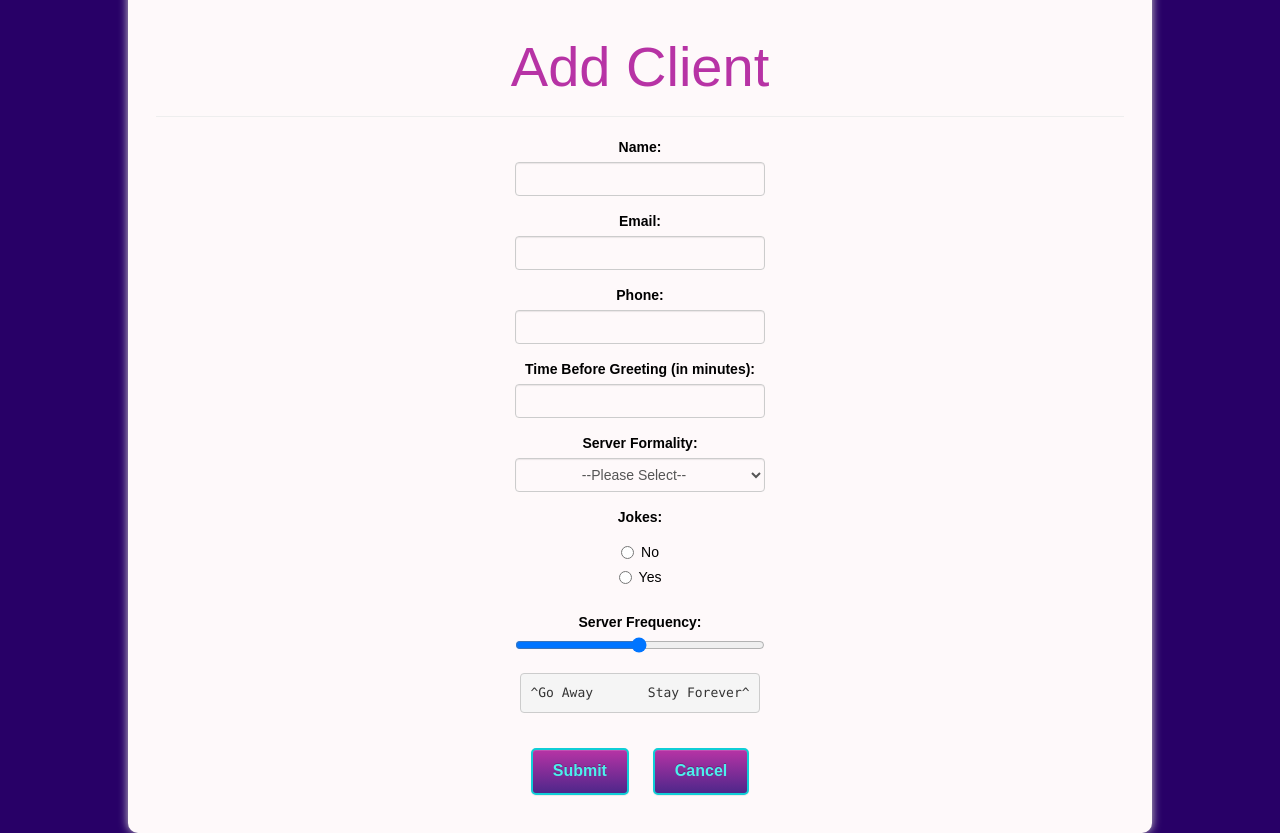
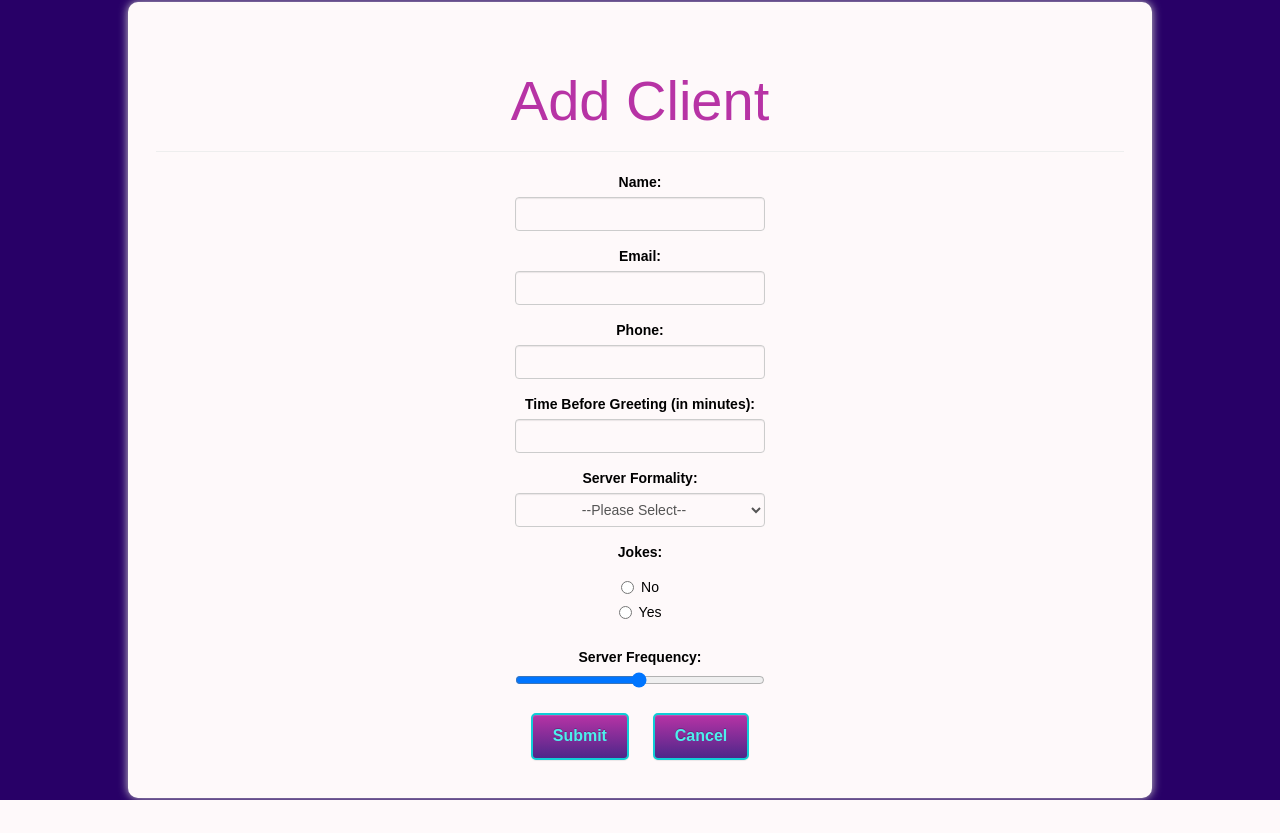
Before and after one commit to skochxg447/customerserviceapp, a PHP site: page /professional_add_client.php in a window 1280 px wide. After the commit the page ends 800 px from the top, so only its background shows below. Run offline with PHP 8.4, Linux system fonts and the light colour scheme; the visitor is signed in with stand-in values (Sample User, id 1).

Commit message:
another update

```diff
--- a/src/bootstrap.php
+++ b/src/bootstrap.php
@@ -4,6 +4,3 @@
 
 <!-- Optional theme -->
 <link rel="stylesheet" href="https://maxcdn.bootstrapcdn.com/bootstrap/3.3.6/css/bootstrap-theme.min.css" integrity="sha384-fLW2N01lMqjakBkx3l/M9EahuwpSfeNvV63J5ezn3uZzapT0u7EYsXMjQV+0En5r" crossorigin="anonymous">
-
-<!-- Custom styles for this template -->
-<link href="starter-template.css" rel="stylesheet">
--- a/src/client_dashboard.php
+++ b/src/client_dashboard.php
@@ -141,7 +141,7 @@
          </div>
          <div class="form-group">
             <label for="server_frequency">Server frequency: how often the server should stop by</label>
-            <input type="range" class="form-control-range input-small" id="server_frequency" name="server_frequency" min="0" max="100" value="<?php echo $user['server_frequency']; ?>">
+            <input type="range" class="form-control-range input-small" id="server_frequency" name="server_frequency" min="0" max="200" value="<?php echo $user['server_frequency']; ?>">
          </div>
          <input type="submit" name="save" value="Save" class="btn btn-primary">
          <input type="submit" name="logout" value="Logout" class="btn btn-primary">
--- a/src/professional_add_client.php
+++ b/src/professional_add_client.php
@@ -119,7 +119,6 @@
             <div class="form-group">
                 <label for="server_frequency">Server Frequency:</label>
                 <input type="range" class="form-control-range input-small" name="server_frequency" min="1" max="200" value="100" class="form-control">
-                <br><pre>^Go Away       Stay Forever^</pre>
             </div>
             <input type="submit" value="Submit" class="btn btn-primary">
             <a href="professional_search.php" class="btn btn-primary">Cancel</a>
--- a/src/style.css
+++ b/src/style.css
@@ -104,12 +104,12 @@
   background-color: #e6f9ff;
 }
 
-
 h1 {
   margin-top: 0px;
   margin-bottom: 10px;
   font-family: sans-serif;
   font-size: 4em;
+  font-weight: normal;
   background: linear-gradient(to right, #4e278a, #b733a5, #b733a5, #4e278a);
   -webkit-background-clip: text;
   -webkit-text-fill-color: transparent;
```
Also changed, not shown: src/db/client_list.db, src/db/client_user.db.
